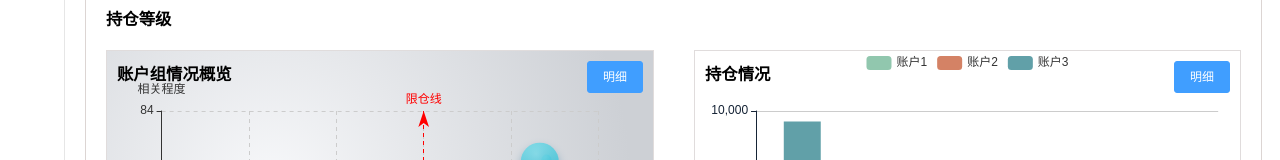
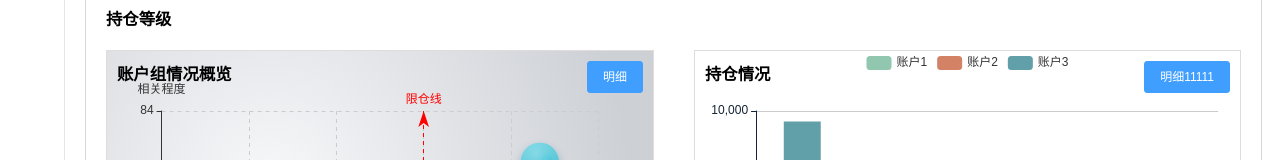
Before and after one commit to zghgit/axure-futures, a Vue app: page /#/x2/x21/x22 in a window 1280 px wide. Shown: the part 436-596 px from the top of the page. Built offline with nearby package versions, Linux system fonts and the light colour scheme.

Commit message:
修复bug

```diff
--- a/src/components/coefficient/positionGrade.vue
+++ b/src/components/coefficient/positionGrade.vue
@@ -86,7 +86,7 @@ export default {
       value: "",
       echartsData: [120, 200, 150, 80, 70, 110, 130],
       echartsNum: [220, 230, 150, 80, 70, 110, 130],
-      detailCon1: "明细",
+      detailCon1: "明细11111",
       detailCon2: "明细",
       detailCon3: "明细",
       isShowbarChart: true,
```
